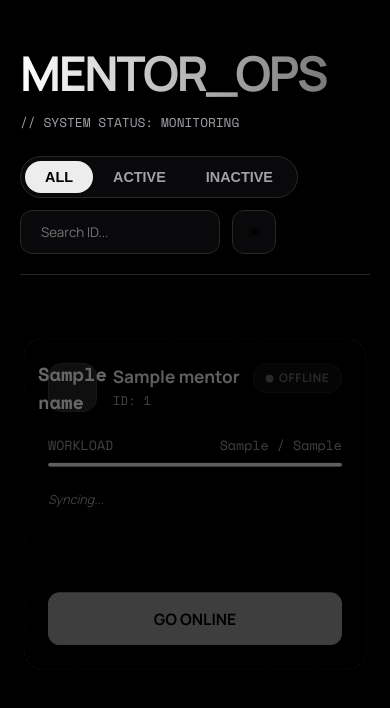
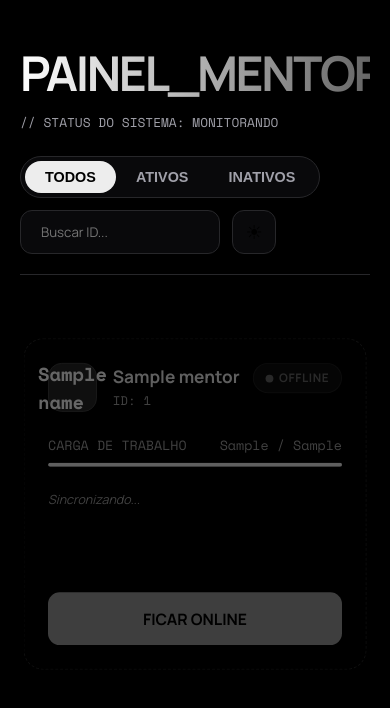
Before and after one commit to sunstrix/OverClocked-CPFANI, a FastAPI app: template templates/mentor_dashboard.html in a window 390 px wide; the page is wider, and only the part inside the window is pictured. Shown: the top 708 px of that part. Run offline with FastAPI, Linux system fonts and the light colour scheme; the template is opened without the code that fills it: most values are stand-ins (such as "Sample title", 1, 10 or a date in 2020).

Commit message:
Update mentor_dashboard.html
feat: traduz mentor_dashboard.html para pt-BR com painel administrativo completo

- Altera lang="en" para lang="pt-BR" e todos os textos visíveis para português
- Traduz filtros: TODOS, ATIVOS, INATIVOS e placeholder de busca
- Traduz estados: ONLINE/OFFLINE, CARGA DE TRABALHO, PROCESSANDO
- Traduz ações: ACEITAR, RESOLVER, FICAR ONLINE/OFFLINE
- Mantém 100% da lógica JavaScript, CSS e estrutura original intactos
- Preserva design Linear App, animações, tema escuro/claro e responsividade
- Adapta mensagens de erro e alertas para português do Brasil

```diff
--- a/templates/mentor_dashboard.html
+++ b/templates/mentor_dashboard.html
@@ -1,9 +1,9 @@
 <!DOCTYPE html>
-<html lang="en">
+<html lang="pt-BR">
 <head>
 <meta charset="UTF-8">
 <meta name="viewport" content="width=device-width, initial-scale=1.0">
-<title>Mentors Override</title>
+<title>Painel de Mentores - OverClocked CPFANI</title>
 
 <link rel="preconnect" href="https://fonts.googleapis.com">
 <link rel="preconnect" href="https://fonts.gstatic.com" crossorigin>
@@ -297,17 +297,17 @@ body.light-mode .brand h1 { background: linear-gradient(to right, #000, #999); -
 
     <header>
         <div class="brand">
-            <h1>MENTOR_OPS</h1>
-            <div style="font-family: var(--font-code); color: var(--text-muted); font-size: 0.8rem; margin-top: 8px;">// SYSTEM STATUS: MONITORING</div>
+            <h1>PAINEL_MENTORES</h1>
+            <div style="font-family: var(--font-code); color: var(--text-muted); font-size: 0.8rem; margin-top: 8px;">// STATUS DO SISTEMA: MONITORANDO</div>
         </div>
 
         <div class="controls">
             <div class="pill-group">
-                <button class="filter-btn active" onclick="setFilter('all', this)">ALL</button>
-                <button class="filter-btn" onclick="setFilter('available', this)">ACTIVE</button>
-                <button class="filter-btn" onclick="setFilter('unavailable', this)">INACTIVE</button>
+                <button class="filter-btn active" onclick="setFilter('all', this)">TODOS</button>
+                <button class="filter-btn" onclick="setFilter('available', this)">ATIVOS</button>
+                <button class="filter-btn" onclick="setFilter('unavailable', this)">INATIVOS</button>
             </div>
-            <input class="search-input" id="search" placeholder="Search ID..." oninput="filterCards()">
+            <input class="search-input" id="search" placeholder="Buscar ID..." oninput="filterCards()">
             <button class="theme-toggle" id="themeIcon" onclick="toggleTheme()">☀</button>
         </div>
     </header>
@@ -336,7 +336,7 @@ body.light-mode .brand h1 { background: linear-gradient(to right, #000, #999); -
 
         <div class="stats">
             <div class="stat-row">
-                <span>WORKLOAD</span>
+                <span>CARGA DE TRABALHO</span>
                 <span id="load-{{ mentor.id }}">{{ mentor.current_load }} / {{ mentor.max_load }}</span>
             </div>
             <div class="bar-bg">
@@ -348,14 +348,14 @@ body.light-mode .brand h1 { background: linear-gradient(to right, #000, #999); -
 
         <div class="tickets">
             <ul id="queries-{{ mentor.id }}" data-mentor="{{ mentor.id }}">
-                <li style="color:var(--text-muted); font-style:italic; font-size:0.8rem;">Syncing...</li>
+                <li style="color:var(--text-muted); font-style:italic; font-size:0.8rem;">Sincronizando...</li>
             </ul>
         </div>
 
         <button class="action-btn {{ 'btn-offline' if mentor.is_active else 'btn-online' }}"
                 id="btn-{{ mentor.id }}"
                 onclick="toggleAvailability({{ mentor.id }})">
-            {{ 'GO OFFLINE' if mentor.is_active else 'GO ONLINE' }}
+            {{ 'FICAR OFFLINE' if mentor.is_active else 'FICAR ONLINE' }}
         </button>
 
     </div>
@@ -367,7 +367,7 @@ body.light-mode .brand h1 { background: linear-gradient(to right, #000, #999); -
 <script>
 let currentFilter = 'all';
 
-// --- Logic from previous version, adapted for new classes ---
+// --- Logica da versao anterior, adaptada para novas classes ---
 
 function toggleTheme(){
     const b = document.body;
@@ -407,24 +407,24 @@ function updateCardUI(id, isActive) {
     const btn = document.getElementById(`btn-${id}`);
     const statusText = document.getElementById(`status-text-${id}`);
 
-    // Update Data
+    // Atualizar Dados
     card.dataset.active = isActive ? "true" : "false";
 
-    // Visual State (Offline = Recede/Gray)
+    // Estado Visual (Offline = Recuar/Cinza)
     if(isActive) {
         card.classList.remove("unavailable");
         statusText.textContent = "ONLINE";
 
         btn.classList.remove('btn-online');
         btn.classList.add('btn-offline');
-        btn.textContent = "GO OFFLINE";
+        btn.textContent = "FICAR OFFLINE";
     } else {
         card.classList.add("unavailable");
         statusText.textContent = "OFFLINE";
 
         btn.classList.remove('btn-offline');
         btn.classList.add('btn-online');
-        btn.textContent = "GO ONLINE";
+        btn.textContent = "FICAR ONLINE";
     }
 
     filterCards();
@@ -438,17 +438,17 @@ function toggleAvailability(id) {
     const isCurrentlyActive = card.dataset.active === "true";
 
     btn.classList.add("loading");
-    btn.textContent = "PROCESSING...";
+    btn.textContent = "PROCESSANDO...";
 
-    // Optimistic Update
+    // Atualizacao Otimista
     updateCardUI(id, !isCurrentlyActive);
 
     fetch(`/mentors/${id}/toggle-availability`, { method: "PATCH" })
         .then(r => { if(!r.ok) throw 0; return r.json(); })
         .then(() => refreshMentors())
         .catch(() => {
-            updateCardUI(id, isCurrentlyActive); // Revert
-            alert("System Error: Could not sync status.");
+            updateCardUI(id, isCurrentlyActive); // Reverter
+            alert("Erro do sistema: Não foi possível sincronizar o status.");
         })
         .finally(() => {
             btn.classList.remove("loading");
@@ -478,7 +478,7 @@ function loadQueries(id) {
             ul.innerHTML = "";
 
             if (!list.length) {
-                ul.innerHTML = `<li style="color:var(--text-muted); font-size:0.8rem; padding:10px;">No active tickets</li>`;
+                ul.innerHTML = `<li style="color:var(--text-muted); font-size:0.8rem; padding:10px;">Nenhum chamado ativo</li>`;
                 return;
             }
 
@@ -491,7 +491,7 @@ function loadQueries(id) {
             <span class="t-id">#${q.team_id}</span>
             ${q.issue}
         </div>
-        <button class="btn-done" onclick="acceptQuery(${q.id}, ${id})">ACCEPT</button>
+        <button class="btn-done" onclick="acceptQuery(${q.id}, ${id})">ACEITAR</button>
     `;
 } else {
     li.innerHTML = `
@@ -499,7 +499,7 @@ function loadQueries(id) {
             <span class="t-id">#${q.team_id}</span>
             ${q.issue}
         </div>
-        <button class="btn-done" onclick="resolveQuery(${q.id})">RESOLVE</button>
+        <button class="btn-done" onclick="resolveQuery(${q.id})">RESOLVER</button>
     `;
 }
 
@@ -523,7 +523,7 @@ function acceptQuery(queryId, mentorId) {
         return r.json();
     })
     .then(() => refreshMentors())
-    .catch(() => alert("Could not accept query"));
+    .catch(() => alert("Não foi possível aceitar o chamado"));
 }
 
 </script>
```
